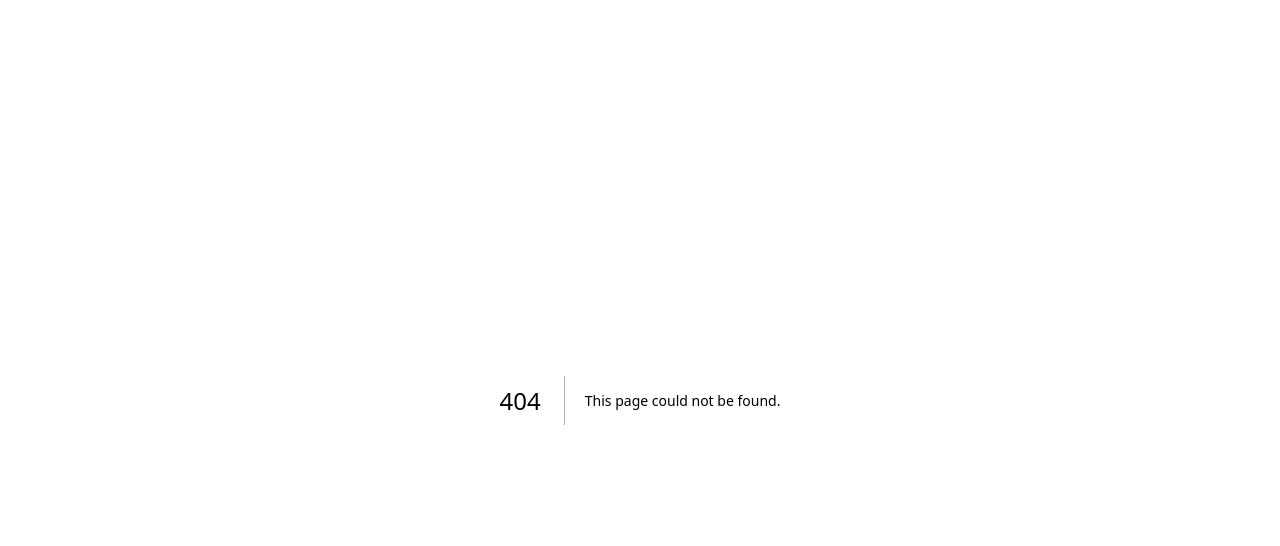
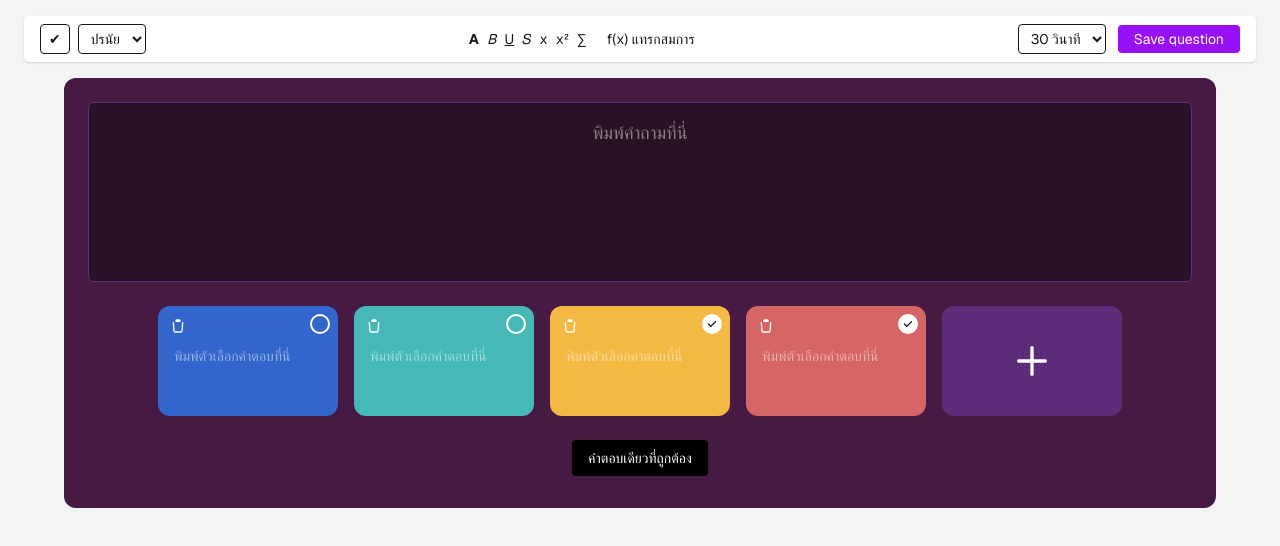
Before and after one commit to suphawidasadao/snappoo, a Next.js app: page /questioneditor in a window 1280 px wide. Before the commit this address had no page. Shown: the top 546 px of the page. Built offline with nearby package versions, Linux system fonts and the light colour scheme.

Commit message:
upload questioneditor

```diff
--- /dev/null
+++ b/src/app/questioneditor/page.jsx
@@ -0,0 +1,188 @@
+"use client";
+
+import React, { useState } from "react";
+
+export default function QuestionEditor() {
+  const MAX_CHOICES = 5; // กำหนดจำนวนตัวเลือกสูงสุด
+
+  const [questionText, setQuestionText] = useState("");
+  const [choices, setChoices] = useState([
+    { id: 1, text: "", color: "bg-[#3366cc]", checked: false },
+    { id: 2, text: "", color: "bg-[#47b8b8]", checked: false },
+    { id: 3, text: "", color: "bg-[#f4b942]", checked: true },
+    { id: 4, text: "", color: "bg-[#d66565]", checked: true },
+  ]);
+
+  const handleChoiceChange = (id, newText) => {
+    setChoices((prevChoices) =>
+      prevChoices.map((choice) =>
+        choice.id === id ? { ...choice, text: newText } : choice
+      )
+    );
+  };
+
+  const handleCheckToggle = (id) => {
+    setChoices((prevChoices) =>
+      prevChoices.map((choice) =>
+        choice.id === id ? { ...choice, checked: !choice.checked } : choice
+      )
+    );
+  };
+
+  const handleDeleteChoice = (id) => {
+    setChoices((prev) => prev.filter((choice) => choice.id !== id));
+  };
+
+  const handleAddChoice = () => {
+    if (choices.length >= MAX_CHOICES) return; // จำกัดเพิ่มสูงสุด
+    const newId = choices.length > 0 ? Math.max(...choices.map((c) => c.id)) + 1 : 1;
+    setChoices((prev) => [
+      ...prev,
+      { id: newId, text: "", color: "bg-gray-500", checked: false },
+    ]);
+  };
+
+  return (
+    <div className="min-h-screen bg-gray-100 px-6 py-4 font-sans text-sm">
+      {/* Toolbar */}
+      <div className="flex justify-between items-center bg-white px-4 py-2 rounded-md shadow mb-4">
+        <div className="flex items-center space-x-2">
+          <button className="px-2 py-1 border rounded text-sm">✔</button>
+          <select className="border rounded px-2 py-1 text-sm">
+            <option>ปรนัย</option>
+          </select>
+        </div>
+
+        <div className="flex space-x-2 items-center">
+          <button className="font-bold text-sm">A</button>
+          <button className="italic text-sm">B</button>
+          <button className="underline text-sm">U</button>
+          <button className="text-sm">𝑆</button>
+          <button className="text-sm">x</button>
+          <button className="text-sm">x²</button>
+          <button className="text-sm">∑</button>
+          <button className="ml-3 text-sm">f(x) แทรกสมการ</button>
+        </div>
+
+        <div className="flex items-center space-x-3">
+          <select className="border px-2 py-1 text-sm rounded">
+            <option>30 วินาที</option>
+          </select>
+          <button className="bg-purple-600 text-white px-4 py-1 rounded text-sm">
+            Save question
+          </button>
+        </div>
+      </div>
+
+      {/* Main Question Box */}
+      <div className="bg-[#461A42] rounded-xl px-6 py-6 max-w-6xl mx-auto">
+        {/* Question */}
+        <div className="relative bg-[#281226] border border-[#5e2d79] rounded-md h-[180px] mb-6 flex items-center justify-center">
+          <textarea
+            className="bg-transparent text-gray-200 text-lg text-center resize-none w-full h-full p-4 outline-none"
+            placeholder="พิมพ์คำถามที่นี่"
+            value={questionText}
+            onChange={(e) => setQuestionText(e.target.value)}
+          />
+        </div>
+
+        {/* Choice boxes + ปุ่มเพิ่ม */}
+        <div className="flex flex-wrap gap-4 justify-center mb-6">
+          {choices.map((choice) => (
+            <div
+              key={choice.id}
+              className={`relative rounded-xl p-4 text-white ${choice.color} flex flex-col items-center text-center text-sm flex-shrink-0`}
+              style={{ width: "180px", height: "110px" }}
+            >
+              {/* ปุ่มถังขยะ */}
+              <button
+                onClick={() => handleDeleteChoice(choice.id)}
+                className="absolute top-2 left-2 p-1 rounded-full hover:bg-white hover:bg-opacity-20"
+                type="button"
+                aria-label="ลบคำตอบ"
+              >
+                <svg
+                  xmlns="http://www.w3.org/2000/svg"
+                  className="w-4 h-4 text-white"
+                  fill="none"
+                  viewBox="0 0 24 24"
+                  stroke="currentColor"
+                >
+                  <path
+                    strokeLinecap="round"
+                    strokeLinejoin="round"
+                    strokeWidth={2}
+                    d="M19 7l-.867 12.142A2 2 0 0116.138 21H7.862a2 2 0 01-1.995-1.858L5 7m5-4h4m-4 0a1 1 0 00-1 1v1h6V4a1 1 0 00-1-1m-4 0h4"
+                  />
+                </svg>
+              </button>
+
+              {/* Checkbox */}
+              <div className="absolute top-2 right-2">
+                <label className="relative inline-flex items-center cursor-pointer">
+                  <input
+                    type="checkbox"
+                    checked={choice.checked}
+                    onChange={() => handleCheckToggle(choice.id)}
+                    className="sr-only peer"
+                  />
+                  <div className="w-5 h-5 border-2 border-white rounded-full peer-checked:bg-white flex items-center justify-center transition">
+                    {choice.checked && (
+                      <svg
+                        className="w-3 h-3 text-black"
+                        fill="currentColor"
+                        viewBox="0 0 20 20"
+                      >
+                        <path
+                          fillRule="evenodd"
+                          d="M16.707 5.293a1 1 0 00-1.414 0L8 12.586 4.707 9.293a1 1 0 00-1.414 1.414l4 4a1 1 0 001.414 0l8-8a1 1 0 000-1.414z"
+                          clipRule="evenodd"
+                        />
+                      </svg>
+                    )}
+                  </div>
+                </label>
+              </div>
+
+              {/* textarea */}
+              <textarea
+                className="bg-transparent text-white text-sm resize-none w-full outline-none pt-6"
+                placeholder="พิมพ์ตัวเลือกคำตอบที่นี่"
+                value={choice.text}
+                onChange={(e) => handleChoiceChange(choice.id, e.target.value)}
+                rows={4}
+              />
+            </div>
+          ))}
+
+          {/* ปุ่มเพิ่ม - แสดงเฉพาะเมื่อ choices ยังไม่เกิน MAX_CHOICES */}
+          {choices.length < MAX_CHOICES && (
+            <button
+              onClick={handleAddChoice}
+              className="bg-[#5e2d79] text-white rounded-xl w-[180px] h-[110px] flex items-center justify-center cursor-pointer hover:bg-[#7e57c2] flex-shrink-0"
+              type="button"
+              aria-label="เพิ่มตัวเลือก"
+            >
+              <svg
+                xmlns="http://www.w3.org/2000/svg"
+                className="w-10 h-10"
+                fill="none"
+                viewBox="0 0 24 24"
+                stroke="currentColor"
+              >
+                <path strokeLinecap="round" strokeLinejoin="round" strokeWidth={2} d="M12 4v16m8-8H4" />
+              </svg>
+            </button>
+          )}
+        </div>
+
+        {/* ปุ่มประเภทคำตอบ */}
+        <div className="mb-2 text-center">
+          <button className="bg-black text-white px-4 py-2 rounded text-sm">
+            คำตอบเดียวที่ถูกต้อง
+          </button>
+        </div>
+      </div>
+    </div>
+  );
+}
```
